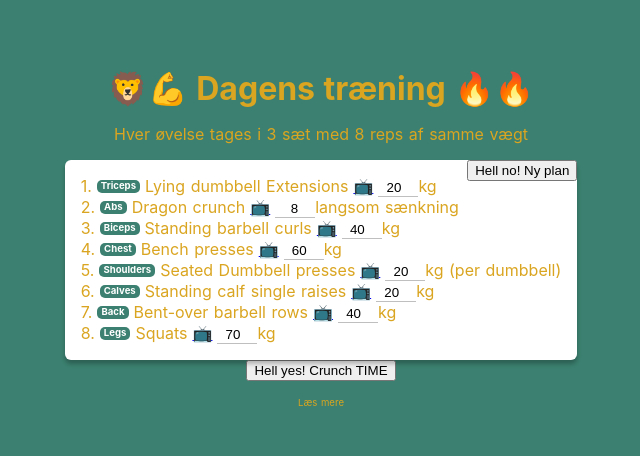
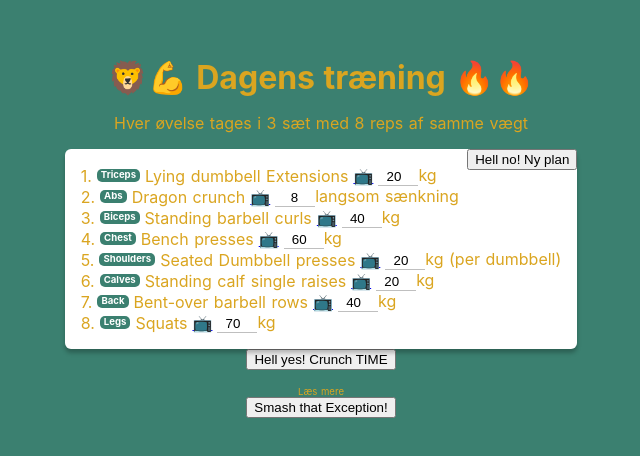
Before and after one commit to tokeskovgaard/arnold-trainer, a Nuxt app: page / in a window 1280 px wide. Shown: the part 162-618 px from the top of the page, without its empty margins (319-959 px from the left). Built offline with nearby package versions, Linux system fonts and the light colour scheme.

Commit message:
Exception smashing!

```diff
--- a/pages/index.vue
+++ b/pages/index.vue
@@ -30,6 +30,7 @@
 
     <a class="read-more" href="https://www.bodybuilding.com/content/the-full-body-workout-for-extreme-fitness.html">Læs
       mere</a>
+    <button v-on:click="crash()">Smash that Exception!</button>
   </div>
 
 </template>
@@ -120,6 +121,10 @@
 
             startTraining: function () {
                 this.trainingLog.push({exerciseIndex: 0, set: 1, timeStarted: new Date()})
+            },
+
+            crash: function () {
+                throw Error("BAAAG");
             },
 
             nextPlease: function () {
```
Also changed, not shown: 1 other file (tests, documents, lock files or other folders).
